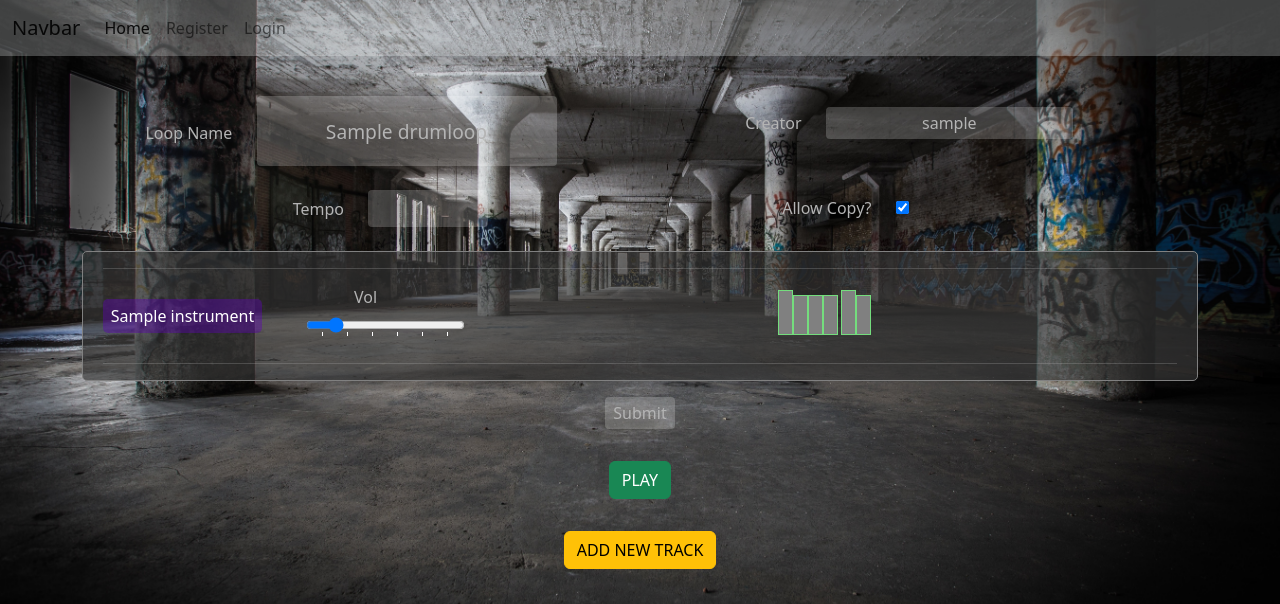
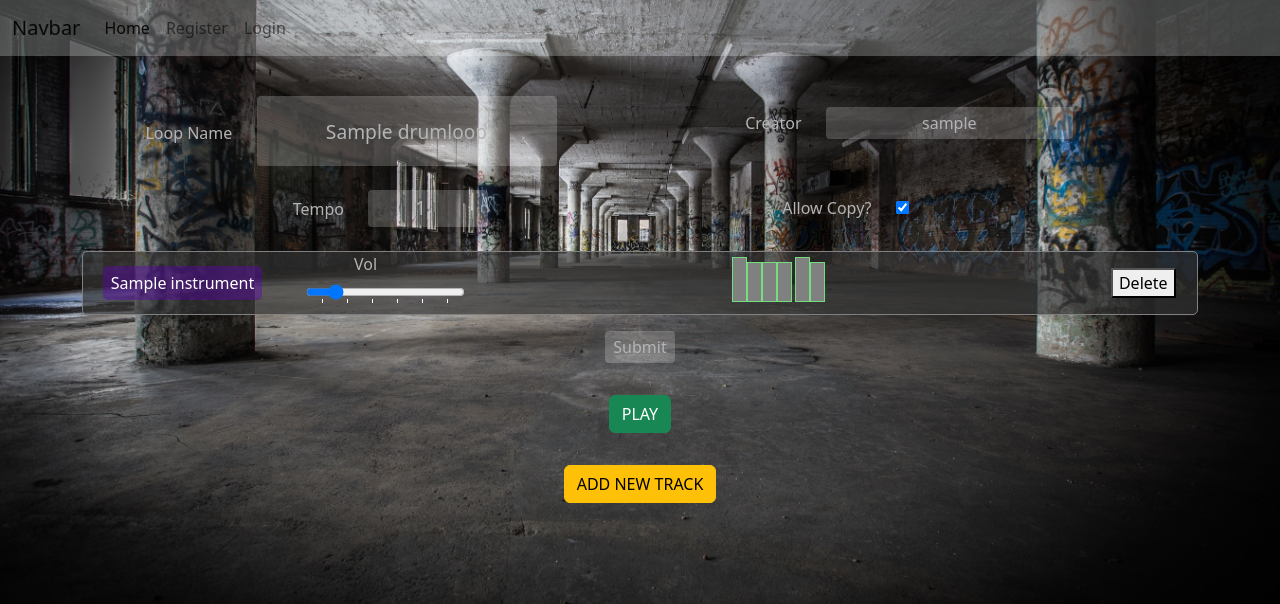
Before and after one commit to johnrearden/just-beats, a Django app: page /editor/1 in a window 1280 px wide. Shown: the top 604 px of the page. Run offline with Django 3.2, Linux system fonts and the light colour scheme; tables that the repository leaves empty hold one stand-in row (values such as "Sample post"); some libraries are stand-ins or nearby versions.

Commit message:
Add delete track functionality to loop editor

```diff
--- a/beats_app/urls.py
+++ b/beats_app/urls.py
@@ -6,4 +6,5 @@ urlpatterns = [
     path('editor/<int:id>', views.LoopEditor.as_view(), name='loop_editor'),
     path('tracks/<int:id>', views.TracksForLoop.as_view(), name='tracks'),
     path('add_new_track/', views.AddNewTrack.as_view(), name='add_new_track'),
+    path('delete_track/', views.DeleteTrack.as_view(), name='delete_track'),
 ]
--- a/beats_app/views.py
+++ b/beats_app/views.py
@@ -92,4 +92,11 @@ class AddNewTrack(APIView):
         instrument = Instrument.objects.get(pk=instrumentID)
         newTrack = Track(drumloop=drumloop,instrument=instrument)
         newTrack.save()
-        return HttpResponse('Happy out')
+        return HttpResponse('Ok')
+
+class DeleteTrack(APIView):
+    def post(self, request, *args, **kwargs):
+        data = request.data
+        trackID = int(data.get('trackID'))
+        Track.objects.get(pk=trackID).delete()
+        return HttpResponse('Ok')
--- a/static/js/LoopEditor.js
+++ b/static/js/LoopEditor.js
@@ -169,6 +169,54 @@ const onAddNewTrackButtonClick = (e) => {
     $('#instrument-chooser').modal('show');
 }
 
+const onDeleteTrackButtonClick = (event, trackID) => {
+    event.preventDefault();
+
+    // Store the selected trackID in the confirm button.
+    const confirmButton = document.getElementById('confirm-delete-track-button');
+    confirmButton.setAttribute('trackID', trackID);
+
+    // Open a modal dialog to ask user to confirm action.
+    $('#delete-track-confirmation').modal('show');
+}
+
+const onRefuseDeleteTrackClick = (event) => {
+    $('#delete-track-confirmation').modal('hide');
+}
+
+const onConfirmDeleteTrackClick = (event) => {
+
+    // Hide the dialog again.
+    $('#delete-track-confirmation').modal('hide');
+
+    // Get the trackID from the confirm button.
+    const trackID = event.target.getAttribute('trackID');
+
+    // Remove the track from the page, so that it is not returned with
+    // the form on page reload.
+    const trackIDAttribute = `track_${trackID}`;
+    const trackRow = document.getElementById(trackIDAttribute);
+    trackRow.parentNode.removeChild(trackRow);
+
+
+    // Make a POST request to the backend to delete this track.
+    const csrfToken = getCookie('csrftoken');
+    const params = {
+        'trackID': trackID,
+    }
+    const options = {
+        method: 'POST',
+        credentials: 'same-origin',
+        body: JSON.stringify(params),
+        headers: {
+            'Accept': 'application/json',
+            'Content-Type': 'application/json',
+            'X-CSRFToken': csrfToken,
+        },
+    }
+    fetch('/delete_track/', options); // No need to reload page in this instance.
+}
+
 getCookie = (name) => {
     let cookieValue = null;
     if (document.cookie && document.cookie !== '') {
--- a/templates/loop_editor.html
+++ b/templates/loop_editor.html
@@ -34,9 +34,8 @@
                 </div>
 
                 <div class="track-holder text-center mt-4">
-                    <hr>
                     {% for track in tracks %}
-                    <div class="row align-items-center">
+                    <div id='track_{{ track.id }}' class="row align-items-center">
 
                         <!-- Hidden fields : Their values are read by the script and used to set up the
                      WebAudio audioContext. The user is not able to modify them directly. The
@@ -75,11 +74,15 @@
                             </datalist>
                         </div>
 
-                        <div class="col-12 col-md-8">
+                        <div class="col-12 col-md-7">
                             <div id="track_{{ forloop.counter0 }}" class="beats-holder"></div>
                         </div>
+                        <div class="col-md-1">
+                            <button onclick="onDeleteTrackButtonClick(event, '{{ track.id }}')">
+                                Delete
+                            </button>
+                        </div>
                     </div>
-                    <hr>
                     {% endfor %}
                 </div>
                 <div class="row"></div>
@@ -135,6 +138,32 @@
     </div>
 </div>
 
+<div class="modal fade" id='delete-track-confirmation' tabindex="-1" role="dialog">
+    <div class="modal-dialog modal-dialog-centered" role="document">
+      <div class="modal-content">
+        <!-- <div class="modal-header">
+          <h5 class="modal-title">Delete a Track</h5>
+          <button type="button" class="close" data-dismiss="modal" aria-label="Close">
+            <span aria-hidden="true">&times;</span>
+          </button>
+        </div> -->
+        <div class="modal-body">
+          <p>Do you really want to delete this track?</p>
+        </div>
+        <div class="modal-footer">
+            <button id='refuse-delete-track-button' type="button" class="btn btn-danger"
+                  onclick="onRefuseDeleteTrackClick(event)">
+            No, wait!
+        </button>
+          <button id='confirm-delete-track-button' type="button" class="btn btn-primary"
+                  onclick="onConfirmDeleteTrackClick(event)">
+            Delete It!
+        </button>
+        </div>
+      </div>
+    </div>
+  </div>
+
 <script>
     /*
         This JavaScript snippet maps the audio file URLs stored in the database
```
